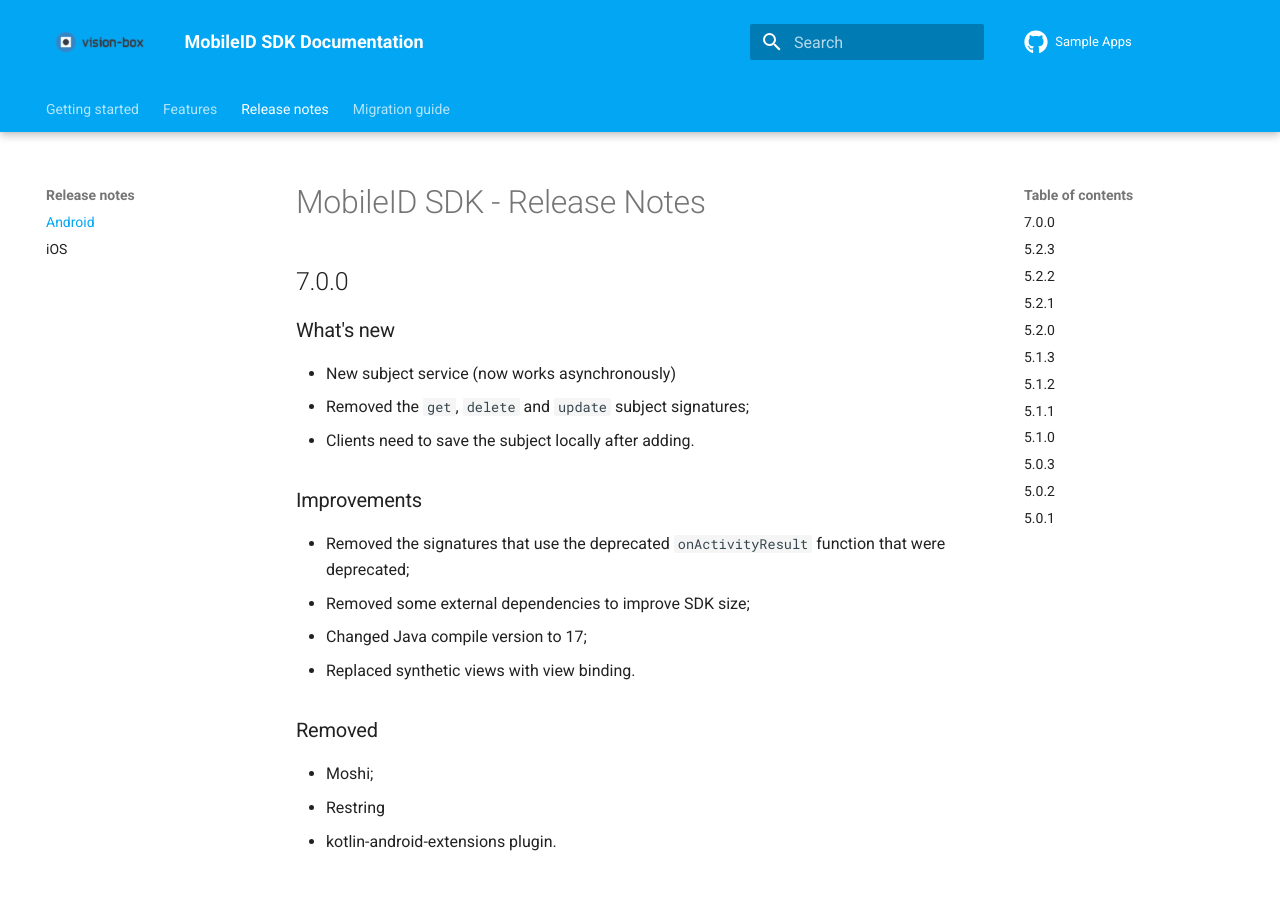
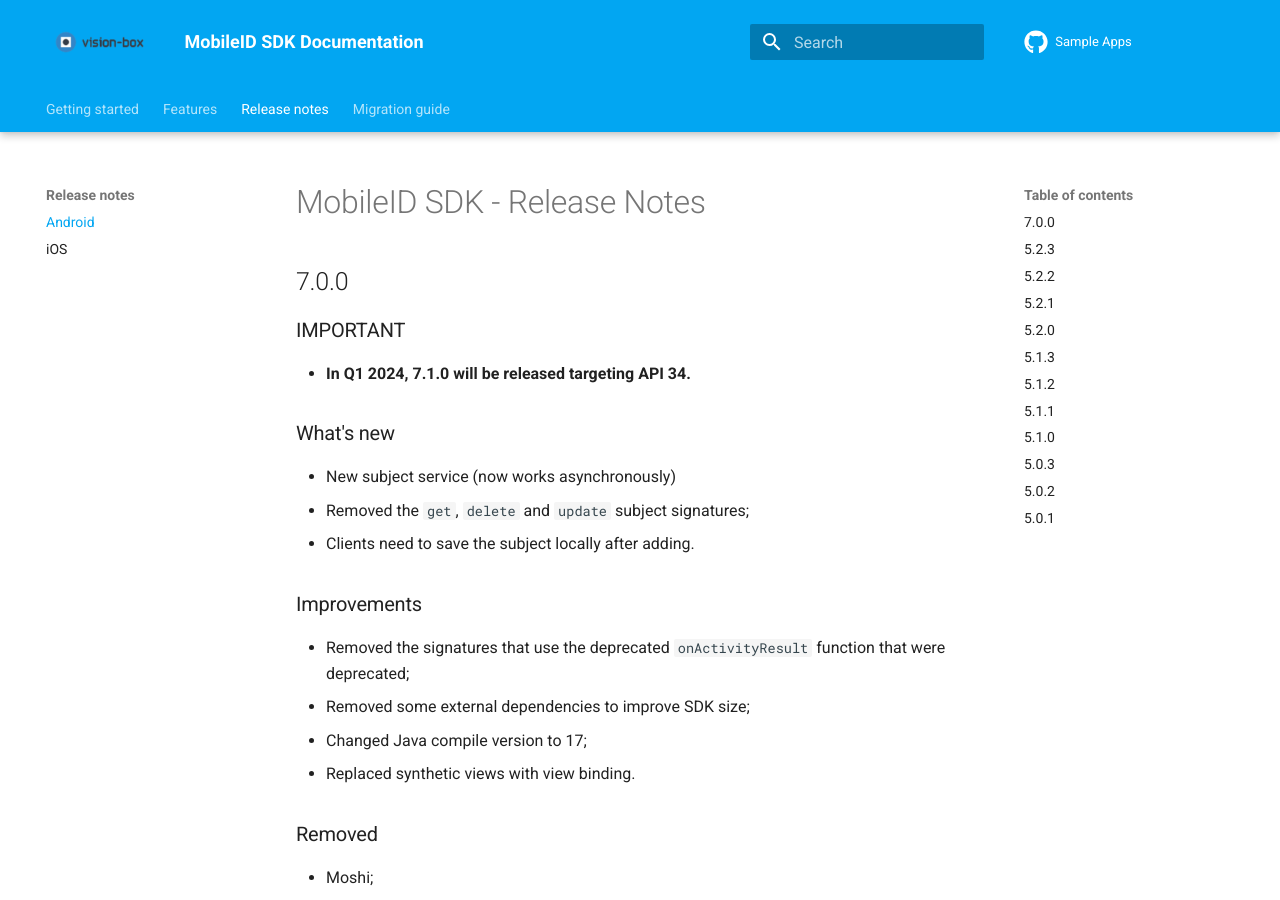
Before and after one commit to vbmobile/mobile-id-documentation, an MkDocs documentation site: the page built from docs/ReleaseNotes/ReleaseNotes_Android.md, in a window 1280 px wide and 900 px high. Built offline with MkDocs 1.6.1 and Material for MkDocs 9.7.7, drawn with Linux system fonts in a browser that asks for light colours; the version menu is left out.

Commit message:
update 7.x documentation

```diff
--- a/docs/ReleaseNotes/ReleaseNotes_Android.md
+++ b/docs/ReleaseNotes/ReleaseNotes_Android.md
@@ -1,5 +1,8 @@
 # MobileID SDK - Release Notes
 ## 7.0.0
+
+### IMPORTANT
+- **In Q1 2024, 7.1.0 will be released targeting API 34.**
 
 ### What's new
 - New subject service (now works asynchronously)
```
